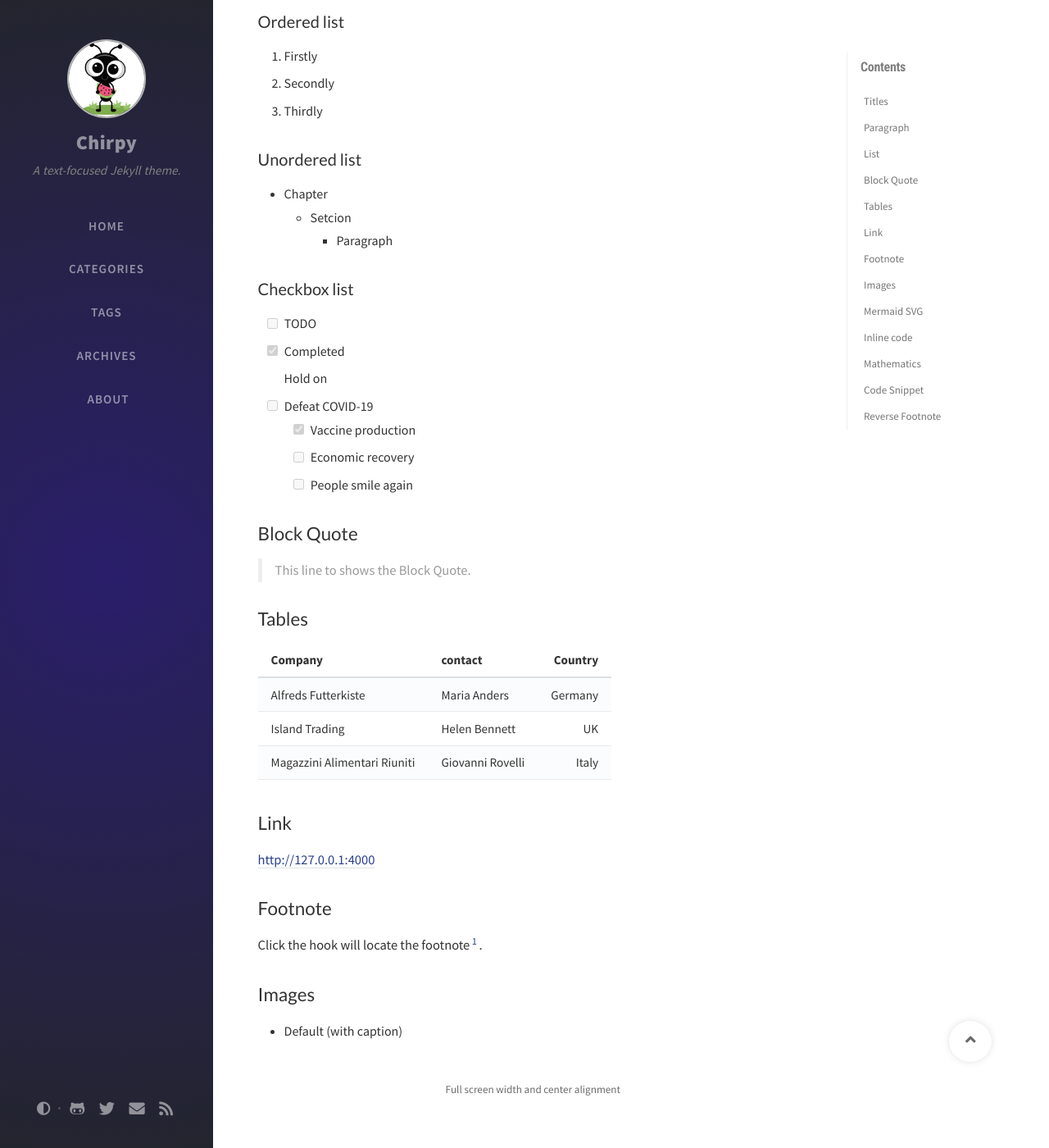
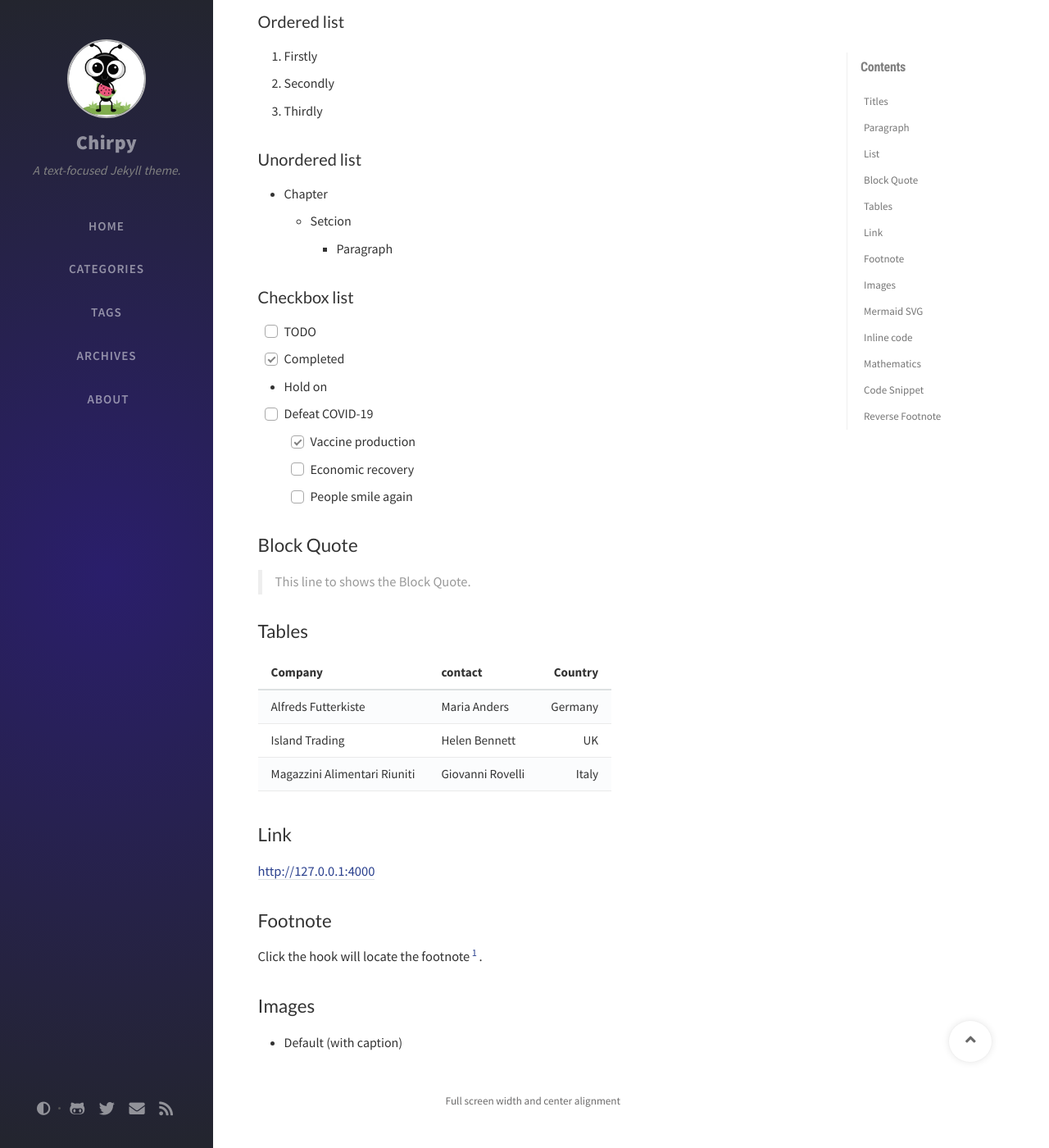
Before and after one commit to nicetrykiddo/writeups, a Jekyll site: the page built from _posts/2019-08-08-text-and-typography.md, in a window 1280 px wide and 1400 px high, scrolled down 1107 px. Shown: the whole window at 82% size. Built offline with Jekyll 4.4.1, drawn with Linux system fonts in a browser that asks for light colours; nearby versions of some CDN libraries; comment, search, counter and statistics services are not loaded.

Commit message:
Create a more beautiful checkbox
The browser's default checkbox is too ugly, especially in dark mode

```diff
--- a/assets/css/_addon/main.scss
+++ b/assets/css/_addon/main.scss
@@ -864,16 +864,46 @@ div.post-content .table-wrapper {
   ul {
     &.task-list, &:not([class]) {
       padding-left: 2rem;
-
-      .task-list-item {
-        list-style-type: none;
-      }
-
-      input[type=checkbox] {
-        margin: 0 .5rem .25rem -1.3rem;
+    }
+
+    // attribute 'hide-bullet' added by JS
+    .task-list-item[hide-bullet] {
+      list-style-type: none;
+
+      > span { // <span> created by JS
+        border: 1px solid var(--checkbox-color);
+        background-color: var(--checkbox-bg);
+        border-radius: 4px;
+        margin: 0 .5rem .2rem -1.5rem;
         vertical-align: middle;
-      }
-    }
+        height: 1rem;
+        width: 1rem;
+        display: inline-block;
+
+        &[checked] {
+          background-color: var(--checkbox-checked-bg);
+
+          &::after {
+            content: "";
+            width: 5px;
+            height: 9px;
+            position: relative;
+            bottom: 9px;
+            left: 5px;
+            background: var(--checkbox-checked-bg);
+            display: inline-block;
+            border: solid var(--checkbox-checked-color); // the hook symbol
+            border-width: 0 2px 2px 0;
+            transform: rotate(45deg) scale(1);
+          }
+        }
+      }
+    } // .task-list-item
+
+    input[type=checkbox] {
+      display: none;
+    }
+
   } // ul
 
 } // .post-content
--- a/assets/css/_colors/dark-typography.scss
+++ b/assets/css/_colors/dark-typography.scss
@@ -32,6 +32,11 @@
   --btn-box-shadow: var(--main-wrapper-bg);
   --card-header-bg: rgb(51, 50, 50);
   --label-color: rgb(108, 117, 125);
+  --checkbox-color: var(--text-color);
+  --checkbox-bg: var(--main-wrapper-bg);
+  --checkbox-checked-color: var(--main-wrapper-bg);
+  --checkbox-checked-bg: var(--text-color);
+
 
   /* Sidebar */
   --nav-cursor-color: rgb(183, 182, 182);
--- a/assets/css/_colors/light-typography.scss
+++ b/assets/css/_colors/light-typography.scss
@@ -25,6 +25,11 @@
   --btn-backtotop-color: #686868;
   --btn-backtotop-border-color: #f1f1f1; //--main-border-color,
   --btn-box-shadow: #eaeaea;
+  --checkbox-color: darkgrey;
+  --checkbox-bg: var(--main-wrapper-bg);
+  --checkbox-checked-bg: var(--main-wrapper-bg);
+  --checkbox-checked-color: grey;
+
 
   /* Sidebar */
   --sidebar-bg: radial-gradient(
--- a/assets/css/post.scss
+++ b/assets/css/post.scss
@@ -30,13 +30,14 @@ $prompt-newer: "{{ site.data.label.post.button.next }}";
 .post-content {
   > ol, > ul, > dl {
     padding-left: 2rem;
-    li+li {
+    li + li {
       margin-top: 0.3rem;
     }
   }
   li {
     > ol, > ul, > dl { // sub list
       padding-left: 2rem;
+      margin-top: 0.3rem;
     }
     > p {
       margin: 1rem 0 0.8rem;
--- a/assets/js/_commons.js
+++ b/assets/js/_commons.js
@@ -18,4 +18,6 @@
 
 {% include_relative _commons/copy-link.js %}
 
+{% include_relative _commons/checkbox.js %}
+
 {% include_relative _utils/tooltip-loader.js %}
```
Also changed, not shown: assets/js/_commons/checkbox.js (added, +12 -0 lines).
